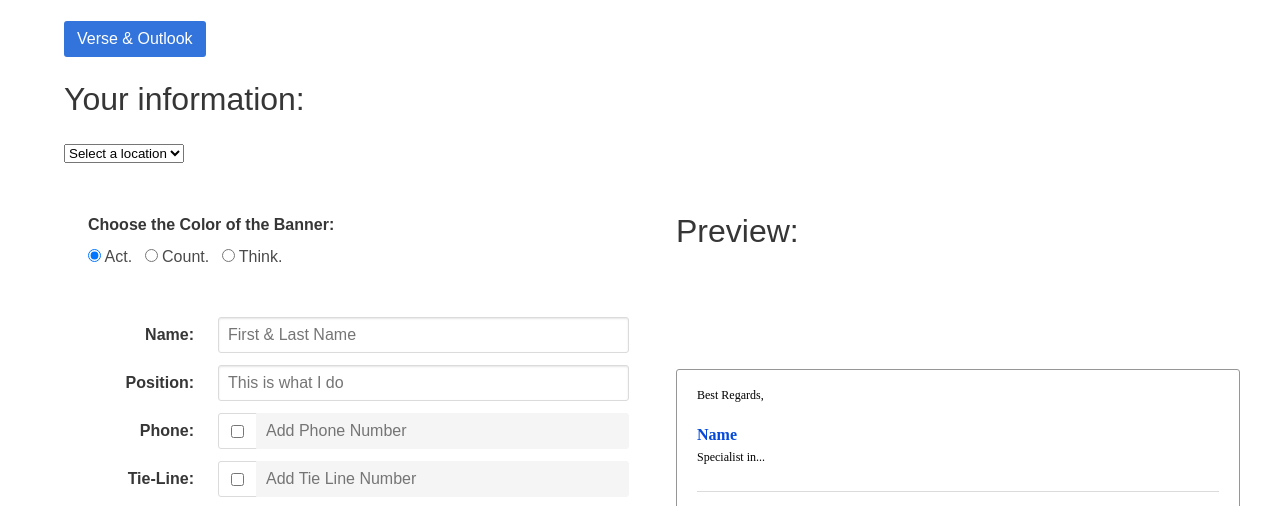
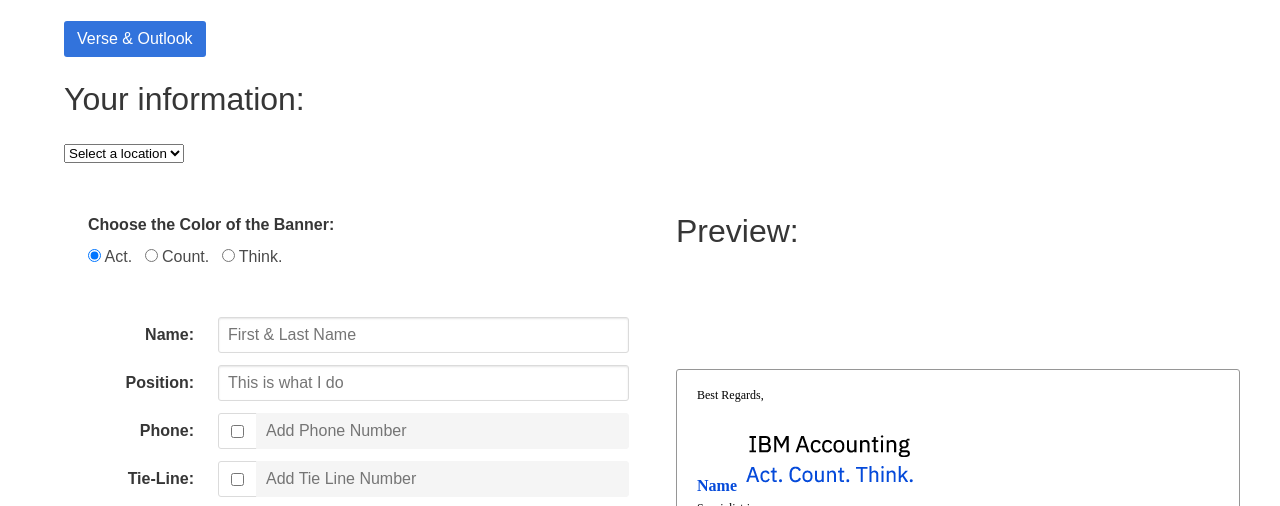
Before and after one commit to ibm-accounting/signature_generator, a plain HTML site: page dist/index.html in a window 1280 px wide. Shown: the part 346-852 px from the top of the page. Drawn offline with nearby package versions, Linux system fonts and the light colour scheme; some packages are replaced by stand-ins of ours; a script that the page names is missing.

Commit message:
Update index.html

```diff
--- a/dist/index.html
+++ b/dist/index.html
@@ -311,8 +311,8 @@
 
                    </span>
 
-                   <span style="font-size:9pt"><a
-                   href= "https://i.ibb.co/zXjsgXV/tiraaaa-02.png"><img align= right"src="tiraaaa-02.png" style="width:130px; height:auto" /></a></span>
+                   <a
+                   href= "https://i.ibb.co/zXjsgXV/tiraaaa-02.png"><img src="tiraaaa-02.png" /></a></span>
 
 
                 <br>
```
